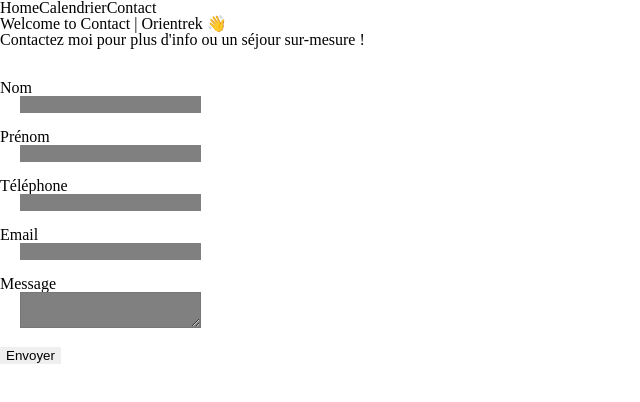
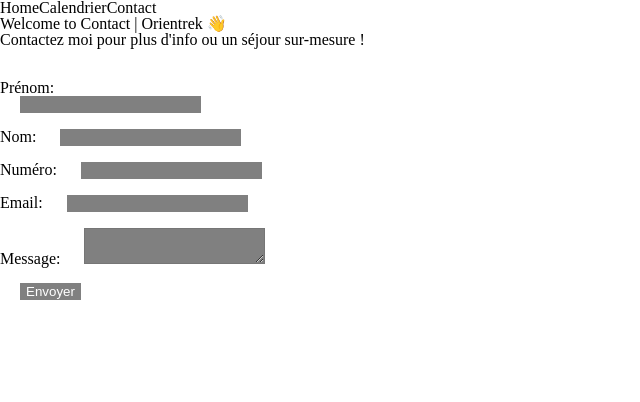
Before and after one commit to Baradel-Clement/Orientrek, a Next.js app: page /contact in a window 1280 px wide. Shown: the top 402 px of the page, without its empty margins (0-640 px from the left). Built offline with nearby package versions, Linux system fonts and the light colour scheme.

Commit message:
update contact page, required inputs, mail in notif ...

```diff
--- a/components/ContactForm.tsx
+++ b/components/ContactForm.tsx
@@ -19,9 +19,11 @@ const ContactForm = () => {
 
   const notify = () =>
     toast.success(
-      "Message bien envoyé. Vous allez reçevoir une confirmation par mail"
+      `Message bien envoyé. Vous allez reçevoir une confirmation par mail à l'adresse : ${values.email}`,
+      { duration: 6000 }
     );
-  const notifyError = () => toast.error("Erreur. Veuillez réessayer.");
+  const notifyError = () =>
+    toast.error("Erreur. Veuillez réessayer.", { duration: 6000 });
 
   const handleSubmit = async () => {
     try {
@@ -47,63 +49,74 @@ const ContactForm = () => {
       <Toaster />
       <br />
       <br />
-      <p>Nom</p>
+      <label htmlFor="firstName">Prénom: </label>
+      <form
+        name="contactForm"
+        onSubmit={(e) => {
+          e.preventDefault();
+          handleSubmit();
+        }}
+      >
         <input
           type="text"
           aria-label="Nom"
           name="firstName"
+          id="firstName"
           value={values.firstName}
           onChange={(e) => setInputChanges("firstName", e.target.value)}
         />
         <br />
         <br />
-      <p>Prénom</p>
+        <label htmlFor="lastName">Nom: </label>
         <input
           type="text"
           aria-label="Prénom"
-        name="firstName"
+          name="lastName"
+          id="lastName"
           value={values.lastName}
           onChange={(e) => setInputChanges("lastName", e.target.value)}
         />
         <br />
         <br />
-      <p>Téléphone</p>
+        <label htmlFor="num">Numéro: </label>
         <input
           type="tel"
           aria-label="Téléphone"
-        name="firstName"
+          name="num"
+          id="num"
           value={values.num}
           onChange={(e) => setInputChanges("num", e.target.value)}
         />
         <br />
         <br />
-      <p>Email</p>
+        <label htmlFor="email">Email: </label>
         <input
+          required
           type="email"
           aria-label="Email"
-        name="firstName"
+          name="email"
+          id="email"
           value={values.email}
           onChange={(e) => setInputChanges("email", e.target.value)}
         />
         <br />
         <br />
-      <p>Message</p>
+        <label htmlFor="message">Message: </label>
         <textarea
+          required
           aria-label="Message"
-        name="firstName"
+          name="message"
+          id="message"
           value={values.message}
           onChange={(e) => setInputChanges("message", e.target.value)}
         />
         <br />
         <br />
-      {!isLoading && (
-        <button type="submit" onClick={() => handleSubmit()}>
-          Envoyer
-        </button>
-      )}
+        {!isLoading && <input type="submit" value="Envoyer" />}
         {isLoading && (
           <ReactLoading type={"spin"} color={"blue"} height={66} width={37} />
         )}
+      </form>
     </div>
   );
 };
```
Lines whose indentation alone changed are shown as unchanged.
